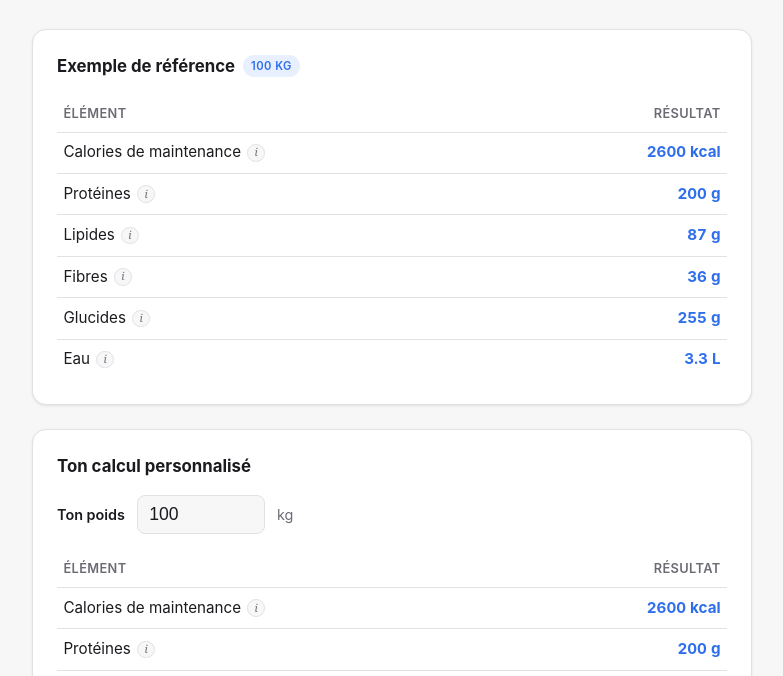
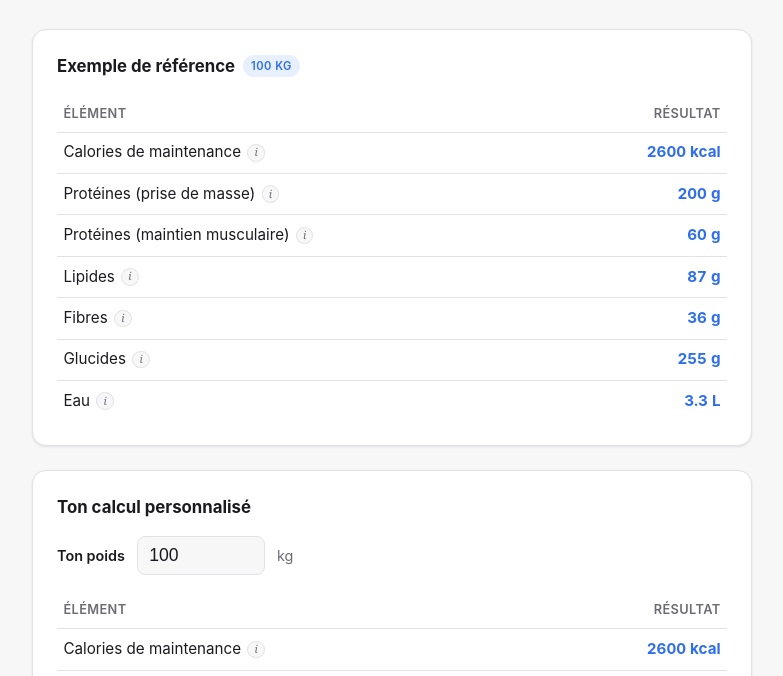
Before and after one commit to okraf/fitness-calc, a plain HTML site: page index.html in a window 1280 px wide. Shown: the part 111-787 px from the top of the page, without its empty margins (248-1031 px from the left). Drawn offline with Linux system fonts and the light colour scheme.

Commit message:
Add a separate protein row for muscle maintenance (poids × 0.6)
Distinguishes "prise de masse" (×2 g/kg) from "maintien musculaire"
(×0.6 g/kg) as two separate reference points, per user request.

```diff
--- a/index.html
+++ b/index.html
@@ -254,19 +254,21 @@
     const kcal = weightKg * 26;
     const proteinG = weightKg * 2;
     const proteinKcal = proteinG * 4;
+    const proteinMaintainG = weightKg * 0.6;
     const fatG = kcal / 30;
     const fatKcal = fatG * 9;
     const fiberG = kcal * 0.014;
     const carbsG = (kcal - proteinKcal - fatKcal) / 4;
     const waterL = weightKg / 30;
-    return { kcal, proteinG, fatG, fiberG, carbsG, waterL };
+    return { kcal, proteinG, proteinMaintainG, fatG, fiberG, carbsG, waterL };
   }
 
   function renderTable(el, weightKg) {
     const r = computeMacros(weightKg);
     const rows = [
       { label: "Calories de maintenance", formula: "poids (kg) × 26", value: `${Math.round(r.kcal)} kcal` },
-      { label: "Protéines", formula: "poids (kg) × 2", value: `${Math.round(r.proteinG)} g` },
+      { label: "Protéines (prise de masse)", formula: "poids (kg) × 2", value: `${Math.round(r.proteinG)} g` },
+      { label: "Protéines (maintien musculaire)", formula: "poids (kg) × 0,6", value: `${Math.round(r.proteinMaintainG)} g` },
       { label: "Lipides", formula: "calories totales ÷ 30", value: `${Math.round(r.fatG)} g` },
       { label: "Fibres", formula: "calories totales × 0,014", value: `${Math.round(r.fiberG)} g` },
       { label: "Glucides", formula: "(calories − kcal protéines − kcal lipides) ÷ 4", value: `${Math.round(r.carbsG)} g` },
```
